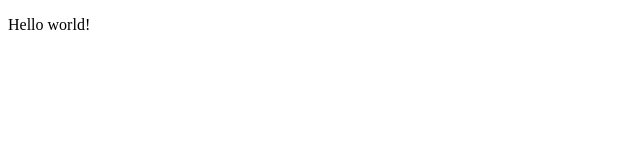
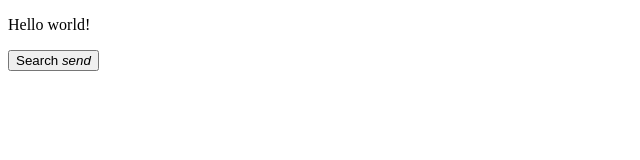
Before and after one commit to Demetrio09/Project-1, a plain HTML site: page index.html in a window 1280 px wide. Shown: the whole page, without its empty margins (0-640 px from the left). Drawn offline with Linux system fonts and the light colour scheme.

Commit message:
index changes added button

```diff
--- a/index.html
+++ b/index.html
@@ -7,5 +7,10 @@
 </head>
 <body>
     <p>Hello world!</p>
+
+    <button class="btn waves-effect waves-light" type="submit" name="action">Search
+        <i class="material-icons right">send</i>
+      </button>
+
 </body>
 </html>
```
